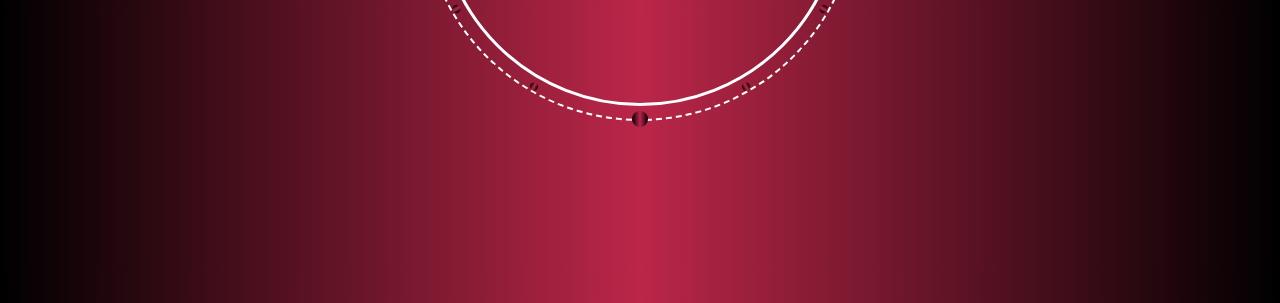
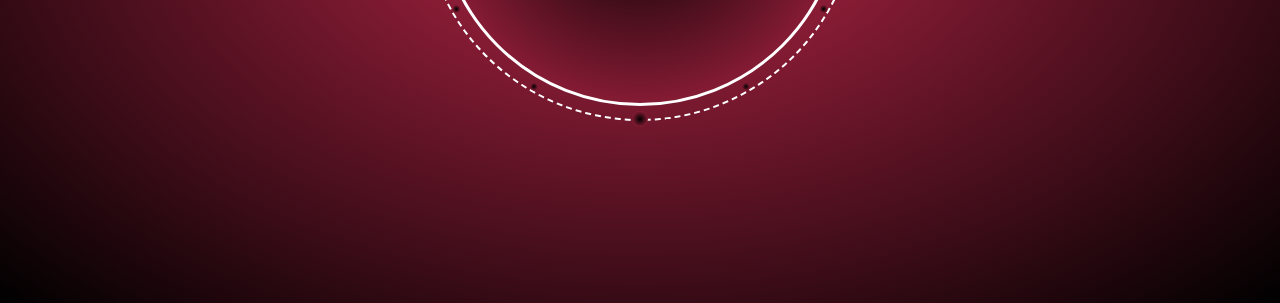
Before and after one commit to bernard-rodrigues/HelloWorldClock, a plain HTML site: page index.html in a window 1280 px wide. Shown: the part 497-800 px from the top of the page. Drawn offline with Linux system fonts and the light colour scheme.

Commit message:
Uma primeira versão

```diff
--- a/script.js
+++ b/script.js
@@ -2,7 +2,7 @@ const seconds = document.getElementById('seconds');
 const minutes = document.getElementById('minutes');
 const hours = document.getElementById('hours');
 const clock = document.getElementById('clock');
-const outerClock = document.getElementById('outer-clock')
+const outerClock = document.getElementById('outer-clock');
 
 
 function rotate(){
@@ -10,8 +10,9 @@ function rotate(){
     const current_second = new Date().getSeconds();
     const current_minute = new Date().getMinutes();
     const current_hour = new Date().getHours();
-    outerClock.style.transform = `translate(-50%, -50%) rotate(-${(current_second + milliseconds/1000)*6 % 360}deg)`;
-    clock.style.transform = `translate(-50%, -50%) rotate(${(current_second + milliseconds/1000)*6 % 360}deg)`;
+
+    outerClock.style.transform = `translate(-50%, -50%) rotate(-${(current_second + milliseconds/1000) % 360}deg)`;
+    clock.style.transform = `translate(-50%, -50%) rotate(${(current_second + milliseconds/1000) % 360}deg)`;
     seconds.style.transform =  `translate(-87.7%, -58%) rotate(calc(90deg + ${(current_second + milliseconds/1000)*6 % 360}deg))`;
     minutes.style.transform = `translate(-45.4%, -58%) rotate(calc(-90deg + ${current_minute*6 % 360}deg))`;
     hours.style.transform = `translate(-50%, -230%) rotate(calc(0deg + ${current_hour*30 % 360}deg))`;
--- a/style.css
+++ b/style.css
@@ -6,7 +6,7 @@
 }
 
 body{
-    background-image: linear-gradient(to right, #000, #bb2649, #000);
+    background-image: radial-gradient(#bb2649, #000);
 }
 
 #container{
@@ -38,6 +38,7 @@ body{
     transform: translate(-50%, -50%);
     transform-origin: center;
     transition: height 0.5s, width 0.5s;
+    background-image: radial-gradient(#000, #bb2649);
 }
 
 #seconds{
@@ -72,7 +73,7 @@ body{
     height: 1rem;
     width: 1rem;
     border-radius: 50%;
-    background-image: linear-gradient(to right, #000, #bb2649, #000);
+    background-image: radial-gradient(#000, #bb2649);
     left: 50%;
     top: 50%;
     transform-origin: 50% 1400%;
@@ -83,7 +84,7 @@ body{
     height: 0.5rem;
     width: 0.5rem;
     border-radius: 50%;
-    background-image: linear-gradient(to right, #000, #bb2649, #000);
+    background-image: radial-gradient(#000, #bb2649);
     left: 50%;
     top: 50%;
     transform-origin: 50% 2700%;
```
